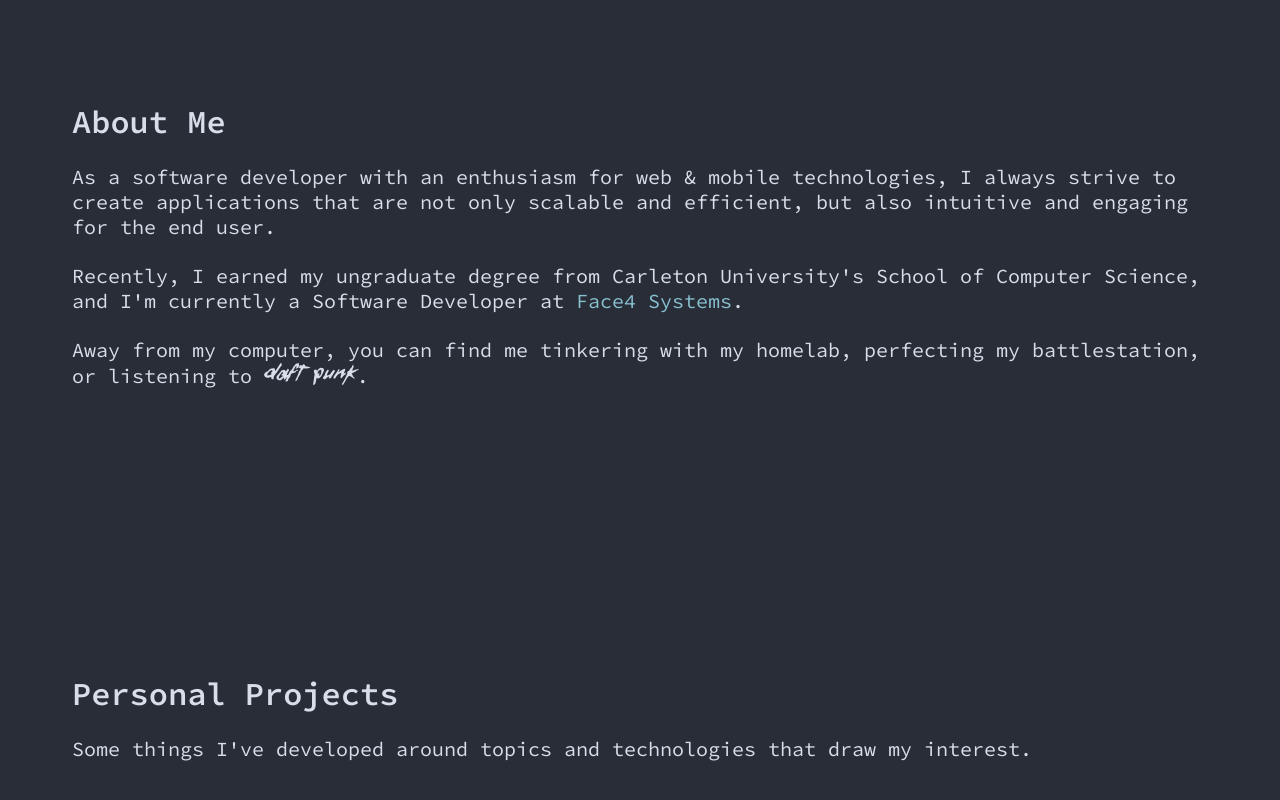
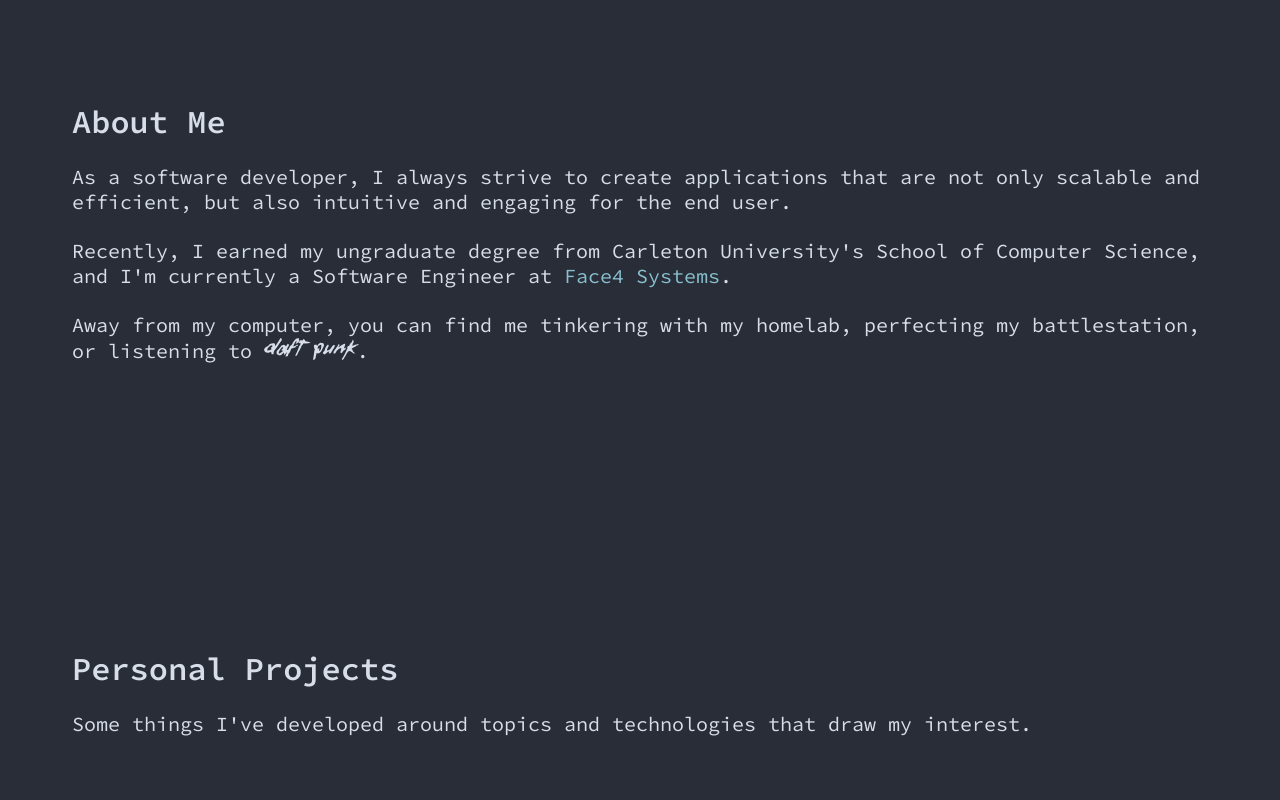
Before and after one commit to shaunmoini/shaunmoini.github-io, a plain HTML site: page index.html in a window 1280 px wide. Shown: the part 840-1640 px from the top of the page. Drawn offline with Linux system fonts and the light colour scheme; no server answers; a web font is replaced by a local one.

Commit message:
modify about section and description meta tag

```diff
--- a/index.html
+++ b/index.html
@@ -6,7 +6,7 @@
 
   <meta charset="utf-8">
   <meta name="viewport" content="width=device-width, initial-scale=1.0">
-  <meta name="description" content="Hey, I'm Shaun. An eager front-end software developer focused on providing exceptional digital experiences.">
+  <meta name="description" content="Hey, I'm Shaun. An eager software developer focused on providing exceptional digital experiences.">
 
   <link rel="icon" href="favicon.ico" type="image/x-icon">
   <link rel="stylesheet" href="css/line-awesome.min.css">
@@ -71,13 +71,13 @@
     <div class="container">
       <p class="title is-spaced">About Me</p>
       <p class="subtitle">
-        As a software developer with an enthusiasm for web & mobile technologies, I always strive to create applications
-        that are not only scalable and efficient, but also intuitive and engaging for the end user.
+        As a software developer, I always strive to create applications that are not only scalable and efficient, but
+        also intuitive and engaging for the end user.
       </p>
       <p class="subtitle">
-        Recently, I earned my ungraduate degree from Carleton University's School of Computer Science, and I'm
-        currently a Software Developer at <a class="underline-from-left" href="https://face4systems.com/" target="_blank">Face4
-          Systems</a>.
+        Recently, I earned my ungraduate degree from Carleton University's School of Computer Science, and I'm currently
+        a Software Engineer at <a class="underline-from-left" href="https://face4systems.com/" target="_blank">Face4
+        Systems</a>.
       </p>
       <p class="subtitle">
         Away from my computer, you can find me tinkering with my homelab, perfecting my battlestation, or listening to
```
